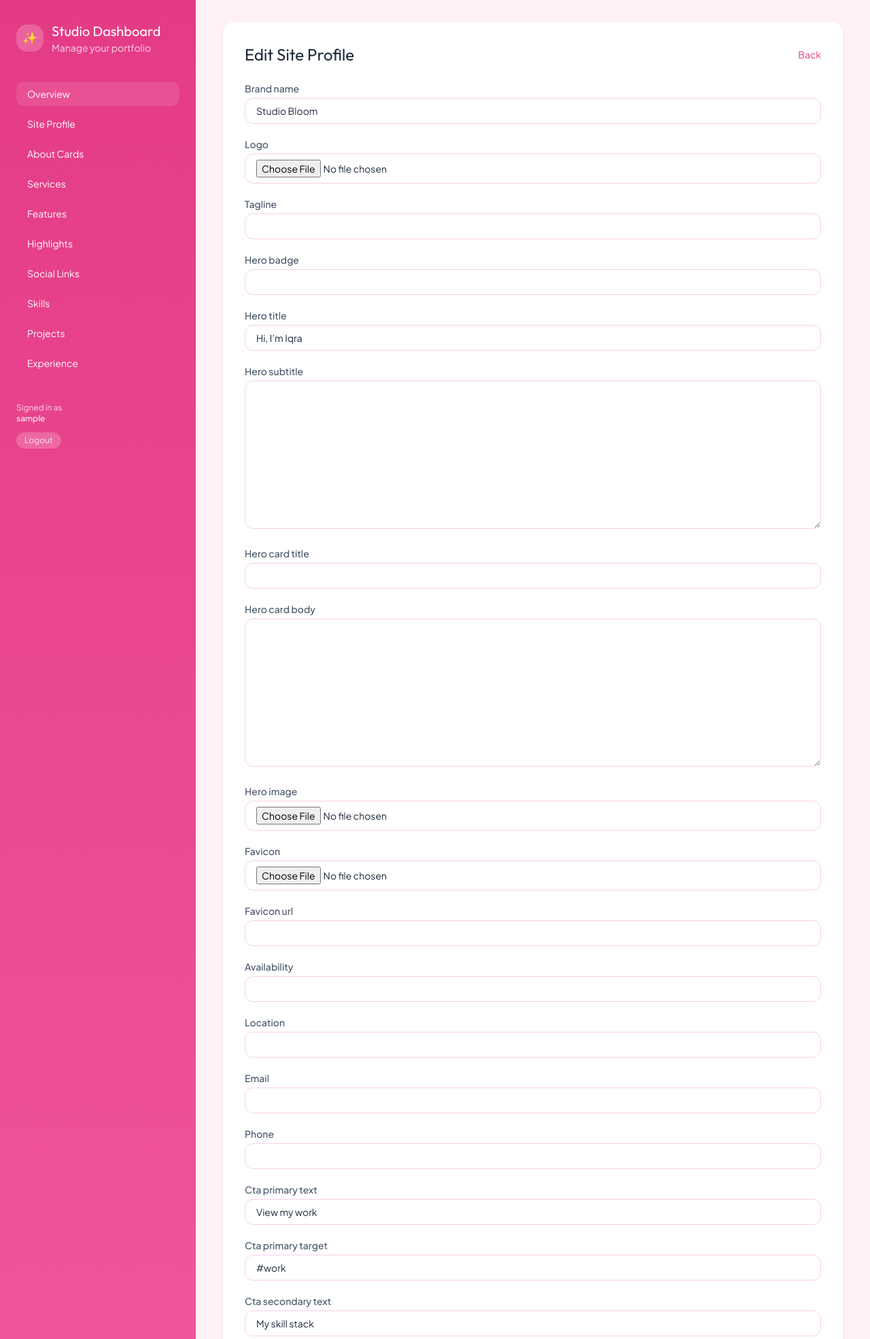
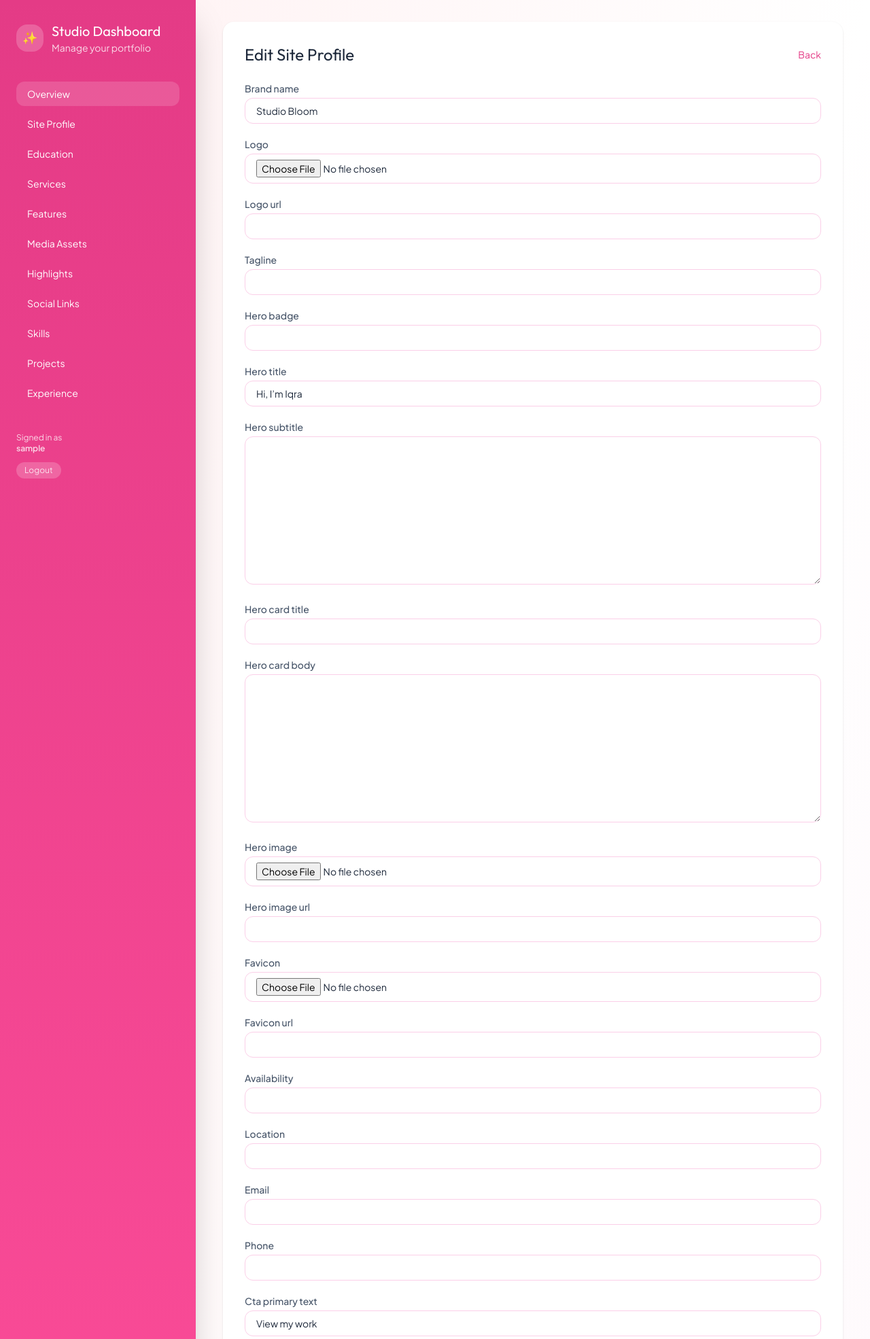
Before and after one commit to TAWFIQHASSANNAYEM/Social-Media-and-Creative-Designer-Portfolio, a Django app: page /dashboard/profile/ in a window 1280 px wide. Shown: the top 1970 px of the page at 68% size. Run offline with Django 5.2, Linux system fonts and the light colour scheme; the visitor is signed in with stand-in values (Sample User, id 1); data comes from the database, SQL or seed files in the repository; some libraries are stand-ins or nearby versions.

Commit message:
Enhance dashboard and media support

```diff
--- a/dashboard/forms.py
+++ b/dashboard/forms.py
@@ -5,6 +5,7 @@ from portapp.models import (
     Experience,
     Feature,
     Highlight,
+    MediaAsset,
     Project,
     Service,
     SiteProfile,
@@ -37,6 +38,7 @@ class SiteProfileForm(StyledModelForm):
         fields = [
             "brand_name",
             "logo",
+            "logo_url",
             "tagline",
             "hero_badge",
             "hero_title",
@@ -44,6 +46,7 @@ class SiteProfileForm(StyledModelForm):
             "hero_card_title",
             "hero_card_body",
             "hero_image",
+            "hero_image_url",
             "favicon",
             "favicon_url",
             "availability",
@@ -64,6 +67,13 @@ class SiteProfileForm(StyledModelForm):
             "experience_intro",
             "contact_intro",
             "features_intro",
+            "show_education",
+            "show_features",
+            "show_services",
+            "show_skills",
+            "show_projects",
+            "show_experience",
+            "show_contact",
             "seo_title",
             "seo_description",
         ]
@@ -115,9 +125,18 @@ class SkillForm(StyledModelForm):
 class ProjectForm(StyledModelForm):
     class Meta:
         model = Project
-        fields = ["title", "description", "image", "category", "url"]
+        fields = ["title", "description", "image", "image_url", "category", "url"]
         widgets = {
             "description": forms.Textarea(attrs={"rows": 5}),
+        }
+
+
+class MediaAssetForm(StyledModelForm):
+    class Meta:
+        model = MediaAsset
+        fields = ["title", "image", "image_url", "notes"]
+        widgets = {
+            "notes": forms.Textarea(attrs={"rows": 4}),
         }
 
 
--- a/dashboard/urls.py
+++ b/dashboard/urls.py
@@ -9,6 +9,7 @@ urlpatterns = [
     path("login/", views.DashboardLoginView.as_view(), name="login"),
     path("logout/", LogoutView.as_view(), name="logout"),
     path("", views.DashboardHomeView.as_view(), name="home"),
+    path("quick/<str:model_name>/<int:pk>/", views.quick_update, name="quick_update"),
     path("profile/", views.profile_edit, name="profile"),
     path("about/", views.AboutCardListView.as_view(), name="about_list"),
     path("about/new/", views.AboutCardCreateView.as_view(), name="about_create"),
@@ -30,6 +31,10 @@ urlpatterns = [
     path("features/new/", views.FeatureCreateView.as_view(), name="feature_create"),
     path("features/<int:pk>/edit/", views.FeatureUpdateView.as_view(), name="feature_edit"),
     path("features/<int:pk>/delete/", views.FeatureDeleteView.as_view(), name="feature_delete"),
+    path("media/", views.MediaAssetListView.as_view(), name="media_list"),
+    path("media/new/", views.MediaAssetCreateView.as_view(), name="media_create"),
+    path("media/<int:pk>/edit/", views.MediaAssetUpdateView.as_view(), name="media_edit"),
+    path("media/<int:pk>/delete/", views.MediaAssetDeleteView.as_view(), name="media_delete"),
     path("skills/", views.SkillListView.as_view(), name="skill_list"),
     path("skills/new/", views.SkillCreateView.as_view(), name="skill_create"),
     path("skills/<int:pk>/edit/", views.SkillUpdateView.as_view(), name="skill_edit"),
--- a/dashboard/views.py
+++ b/dashboard/views.py
@@ -4,6 +4,8 @@ from django.contrib.auth.views import LoginView
 from django.db.models import Q
 from django.shortcuts import redirect, render
 from django.urls import reverse_lazy
+from django.utils import timezone
+from django.http import HttpResponseBadRequest
 from django.views.generic import CreateView, DeleteView, ListView, TemplateView, UpdateView
 
 from hitcount.models import HitCount
@@ -12,6 +14,7 @@ from portapp.models import (
     Experience,
     Feature,
     Highlight,
+    MediaAsset,
     Project,
     Service,
     SiteProfile,
@@ -24,6 +27,7 @@ from .forms import (
     ExperienceForm,
     FeatureForm,
     HighlightForm,
+    MediaAssetForm,
     ProjectForm,
     ServiceForm,
     SiteProfileForm,
@@ -49,9 +53,12 @@ class DashboardHomeView(LoginRequiredMixin, TemplateView):
             {"label": "Services", "value": Service.objects.count()},
             {"label": "Highlights", "value": Highlight.objects.count()},
             {"label": "Features", "value": Feature.objects.count()},
+            {"label": "Media Assets", "value": MediaAsset.objects.count()},
             {"label": "Social Links", "value": SocialLink.objects.count()},
             {"label": "Site Visits", "value": total_hits},
         ]
+        context["last_login"] = self.request.user.last_login
+        context["now"] = timezone.now()
         return context
 
 
@@ -70,6 +77,8 @@ class DashboardListView(LoginRequiredMixin, ListView):
     columns = []
     search_fields = []
     empty_message = "No items found."
+    allow_quick_edit = True
+    model_key = ""
 
     def get_queryset(self):
         queryset = super().get_queryset()
@@ -83,6 +92,8 @@ class DashboardListView(LoginRequiredMixin, ListView):
 
     def get_context_data(self, **kwargs):
         context = super().get_context_data(**kwargs)
+        has_order = any(col.get("name") == "order" for col in self.columns)
+        has_active = any(col.get("name") == "is_active" for col in self.columns)
         context.update(
             {
                 "title": self.title,
@@ -92,9 +103,51 @@ class DashboardListView(LoginRequiredMixin, ListView):
                 "columns": self.columns,
                 "search_query": self.request.GET.get("q", ""),
                 "empty_message": self.empty_message,
+                "allow_quick_edit": self.allow_quick_edit,
+                "model_key": self.model_key,
+                "has_order": has_order,
+                "has_active": has_active,
             }
         )
         return context
+
+
+@login_required
+def quick_update(request, model_name, pk):
+    if request.method != "POST":
+        return HttpResponseBadRequest("Invalid request")
+
+    model_map = {
+        "about": AboutCard,
+        "service": Service,
+        "highlight": Highlight,
+        "feature": Feature,
+        "social": SocialLink,
+        "skill": Skill,
+        "project": Project,
+        "experience": Experience,
+        "media": MediaAsset,
+    }
+
+    model = model_map.get(model_name)
+    if not model:
+        return HttpResponseBadRequest("Unknown model")
+
+    obj = model.objects.get(pk=pk)
+    fields = {}
+    if "order" in request.POST:
+        try:
+            fields["order"] = int(request.POST.get("order") or 0)
+        except ValueError:
+            fields["order"] = 0
+    if "is_active" in request.POST:
+        fields["is_active"] = request.POST.get("is_active") == "on"
+
+    for key, value in fields.items():
+        setattr(obj, key, value)
+    if fields:
+        obj.save()
+    return redirect(request.META.get("HTTP_REFERER", reverse_lazy("dashboard:home")))
 
 
 class DashboardCreateView(LoginRequiredMixin, CreateView):
@@ -149,10 +202,11 @@ def profile_edit(request):
 
 class AboutCardListView(DashboardListView):
     model = AboutCard
-    title = "About Cards"
+    title = "Education"
     create_url_name = "dashboard:about_create"
     edit_url_name = "dashboard:about_edit"
     delete_url_name = "dashboard:about_delete"
+    model_key = "about"
     search_fields = ["title", "body"]
     columns = [
         {"name": "title", "label": "Title"},
@@ -190,6 +244,7 @@ class ServiceListView(DashboardListView):
     create_url_name = "dashboard:service_create"
     edit_url_name = "dashboard:service_edit"
     delete_url_name = "dashboard:service_delete"
+    model_key = "service"
     search_fields = ["title", "body"]
     columns = [
         {"name": "title", "label": "Title"},
@@ -227,6 +282,7 @@ class HighlightListView(DashboardListView):
     create_url_name = "dashboard:highlight_create"
     edit_url_name = "dashboard:highlight_edit"
     delete_url_name = "dashboard:highlight_delete"
+    model_key = "highlight"
     search_fields = ["label", "value"]
     columns = [
         {"name": "value", "label": "Value"},
@@ -265,6 +321,7 @@ class SocialLinkListView(DashboardListView):
     create_url_name = "dashboard:social_create"
     edit_url_name = "dashboard:social_edit"
     delete_url_name = "dashboard:social_delete"
+    model_key = "social"
     search_fields = ["label", "url", "icon"]
     columns = [
         {"name": "label", "label": "Label"},
@@ -304,6 +361,7 @@ class FeatureListView(DashboardListView):
     create_url_name = "dashboard:feature_create"
     edit_url_name = "dashboard:feature_edit"
     delete_url_name = "dashboard:feature_delete"
+    model_key = "feature"
     search_fields = ["title", "body"]
     columns = [
         {"name": "title", "label": "Title"},
@@ -335,6 +393,45 @@ class FeatureDeleteView(DashboardDeleteView):
     cancel_url = "dashboard:feature_list"
 
 
+class MediaAssetListView(DashboardListView):
+    model = MediaAsset
+    title = "Media Assets"
+    create_url_name = "dashboard:media_create"
+    edit_url_name = "dashboard:media_edit"
+    delete_url_name = "dashboard:media_delete"
+    search_fields = ["title", "notes"]
+    columns = [
+        {"name": "image", "label": "Preview", "type": "image"},
+        {"name": "title", "label": "Title"},
+        {"name": "created_at", "label": "Created"},
+    ]
+    allow_quick_edit = False
+    model_key = "media"
+
+
+class MediaAssetCreateView(DashboardCreateView):
+    model = MediaAsset
+    form_class = MediaAssetForm
+    title = "Add Media Asset"
+    success_url = reverse_lazy("dashboard:media_list")
+    cancel_url = "dashboard:media_list"
+
+
+class MediaAssetUpdateView(DashboardUpdateView):
+    model = MediaAsset
+    form_class = MediaAssetForm
+    title = "Edit Media Asset"
+    success_url = reverse_lazy("dashboard:media_list")
+    cancel_url = "dashboard:media_list"
+
+
+class MediaAssetDeleteView(DashboardDeleteView):
+    model = MediaAsset
+    title = "Delete Media Asset"
+    success_url = reverse_lazy("dashboard:media_list")
+    cancel_url = "dashboard:media_list"
+
+
 
 
 class SkillListView(DashboardListView):
@@ -343,6 +440,7 @@ class SkillListView(DashboardListView):
     create_url_name = "dashboard:skill_create"
     edit_url_name = "dashboard:skill_edit"
     delete_url_name = "dashboard:skill_delete"
+    model_key = "skill"
     search_fields = ["name", "proficiency"]
     columns = [
         {"name": "name", "label": "Name"},
@@ -379,6 +477,7 @@ class ProjectListView(DashboardListView):
     create_url_name = "dashboard:project_create"
     edit_url_name = "dashboard:project_edit"
     delete_url_name = "dashboard:project_delete"
+    model_key = "project"
     search_fields = ["title", "description", "category"]
     columns = [
         {"name": "image", "label": "Image", "type": "image"},
@@ -417,6 +516,7 @@ class ExperienceListView(DashboardListView):
     create_url_name = "dashboard:experience_create"
     edit_url_name = "dashboard:experience_edit"
     delete_url_name = "dashboard:experience_delete"
+    model_key = "experience"
     search_fields = ["job_title", "company", "description"]
     columns = [
         {"name": "job_title", "label": "Role"},
--- a/portapp/admin.py
+++ b/portapp/admin.py
@@ -10,6 +10,7 @@ from portapp.models import (
     Skill,
     SocialLink,
     Feature,
+    MediaAsset,
 )
 
 admin.site.register(Category)
@@ -22,3 +23,4 @@ admin.site.register(Service)
 admin.site.register(Highlight)
 admin.site.register(SocialLink)
 admin.site.register(Feature)
+admin.site.register(MediaAsset)
--- a/portapp/urls.py
+++ b/portapp/urls.py
@@ -13,6 +13,7 @@ router.register(r'services', views.ServiceViewSet)
 router.register(r'highlights', views.HighlightViewSet)
 router.register(r'socials', views.SocialLinkViewSet)
 router.register(r'features', views.FeatureViewSet)
+router.register(r'media-assets', views.MediaAssetViewSet)
 
 urlpatterns = [
     path('', include(router.urls)),
--- a/templates/dashboard/base.html
+++ b/templates/dashboard/base.html
@@ -39,10 +39,10 @@
       };
     </script>
   </head>
-  <body class="bg-blush-50 font-body text-slate-800">
+  <body class="bg-gradient-to-br from-rose-50 via-white to-pink-50 font-body text-slate-800">
     <div class="min-h-screen lg:flex">
       <aside
-        class="bg-gradient-to-b from-blush-600 to-blush-400 text-white lg:w-72 px-6 py-8"
+        class="bg-gradient-to-b from-blush-600 via-blush-500 to-blush-400 text-white lg:w-72 px-6 py-8 shadow-2xl"
       >
         <div class="flex items-center gap-3">
           <div
@@ -57,11 +57,12 @@
         </div>
 
         <nav class="mt-10 space-y-2 text-sm">
-          <a href="{% url 'dashboard:home' %}" class="block rounded-xl px-4 py-2 bg-white/10 hover:bg-white/20">Overview</a>
+          <a href="{% url 'dashboard:home' %}" class="block rounded-xl px-4 py-2 bg-white/15 hover:bg-white/25">Overview</a>
           <a href="{% url 'dashboard:profile' %}" class="block rounded-xl px-4 py-2 hover:bg-white/20">Site Profile</a>
-          <a href="{% url 'dashboard:about_list' %}" class="block rounded-xl px-4 py-2 hover:bg-white/20">About Cards</a>
+          <a href="{% url 'dashboard:about_list' %}" class="block rounded-xl px-4 py-2 hover:bg-white/20">Education</a>
           <a href="{% url 'dashboard:service_list' %}" class="block rounded-xl px-4 py-2 hover:bg-white/20">Services</a>
           <a href="{% url 'dashboard:feature_list' %}" class="block rounded-xl px-4 py-2 hover:bg-white/20">Features</a>
+          <a href="{% url 'dashboard:media_list' %}" class="block rounded-xl px-4 py-2 hover:bg-white/20">Media Assets</a>
           <a href="{% url 'dashboard:highlight_list' %}" class="block rounded-xl px-4 py-2 hover:bg-white/20">Highlights</a>
           <a href="{% url 'dashboard:social_list' %}" class="block rounded-xl px-4 py-2 hover:bg-white/20">Social Links</a>
           <a href="{% url 'dashboard:skill_list' %}" class="block rounded-xl px-4 py-2 hover:bg-white/20">Skills</a>
@@ -81,7 +82,7 @@
       </aside>
 
       <main class="flex-1 px-6 py-8 lg:px-10">
-        <div class="max-w-5xl mx-auto">
+        <div class="max-w-6xl mx-auto">
           {% if messages %}
             <div class="space-y-2 mb-6">
               {% for message in messages %}
--- a/templates/dashboard/index.html
+++ b/templates/dashboard/index.html
@@ -6,7 +6,10 @@
   <div class="flex flex-col gap-6">
     <div class="flex flex-col gap-2">
       <h1 class="font-heading text-3xl">Dashboard Overview</h1>
-      <p class="text-sm text-slate-500">Quick insights and shortcuts to update your site.</p>
+      <p class="text-sm text-slate-500">Quick insights, shortcuts, and content controls.</p>
+      <div class="text-xs text-slate-400">
+        Last login: {{ last_login|default:"-" }} · Server time: {{ now }}
+      </div>
     </div>
 
     <div class="grid gap-4 md:grid-cols-3">
@@ -26,6 +29,7 @@
           <li><a class="text-blush-600 hover:underline" href="{% url 'dashboard:project_create' %}">Add a new project</a></li>
           <li><a class="text-blush-600 hover:underline" href="{% url 'dashboard:service_create' %}">Add a service</a></li>
           <li><a class="text-blush-600 hover:underline" href="{% url 'dashboard:highlight_create' %}">Add a highlight</a></li>
+          <li><a class="text-blush-600 hover:underline" href="{% url 'dashboard:media_create' %}">Upload a media asset</a></li>
         </ul>
       </div>
       <div class="rounded-2xl bg-white p-6 shadow">
```
Also changed, not shown: frontend/src/App.jsx (+28 -6 lines), portapp/models.py (+11 -0 lines), portapp/models_media.py (added, +12 -0 lines), portapp/serializers.py (+17 -0 lines), portapp/views.py (+7 -0 lines), render.yaml (added, +15 -0 lines), templates/dashboard/list.html (+23 -1 lines), portapp/migrations/0008_mediaasset_project_image_url_and_more.py (added), 1 other file.
